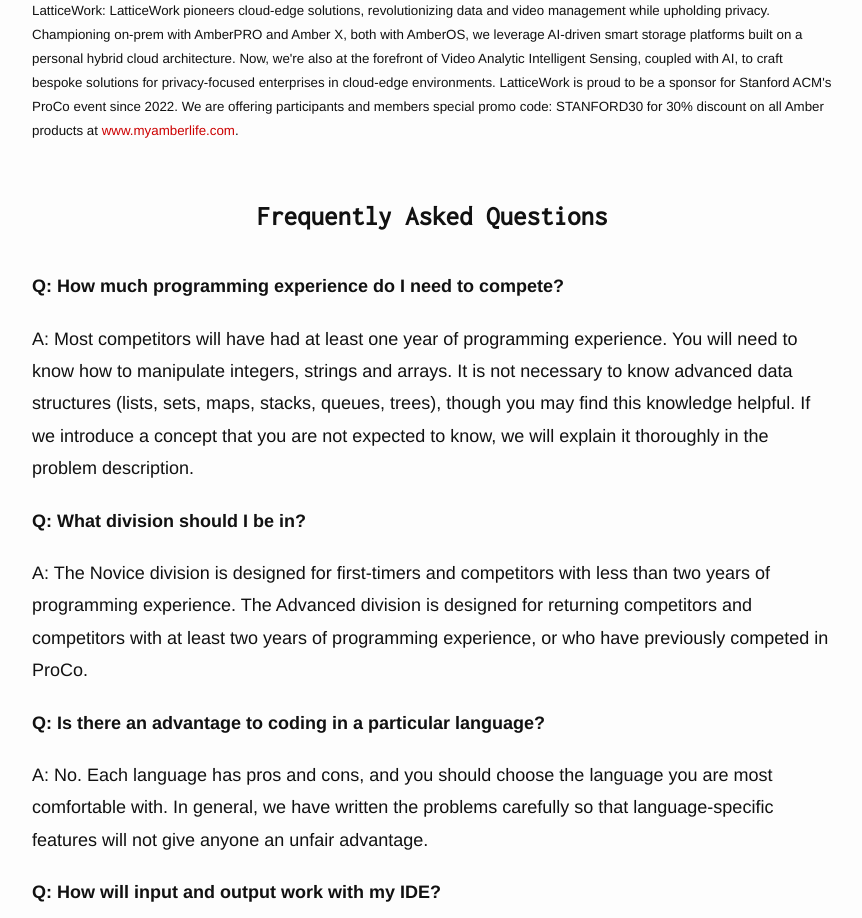
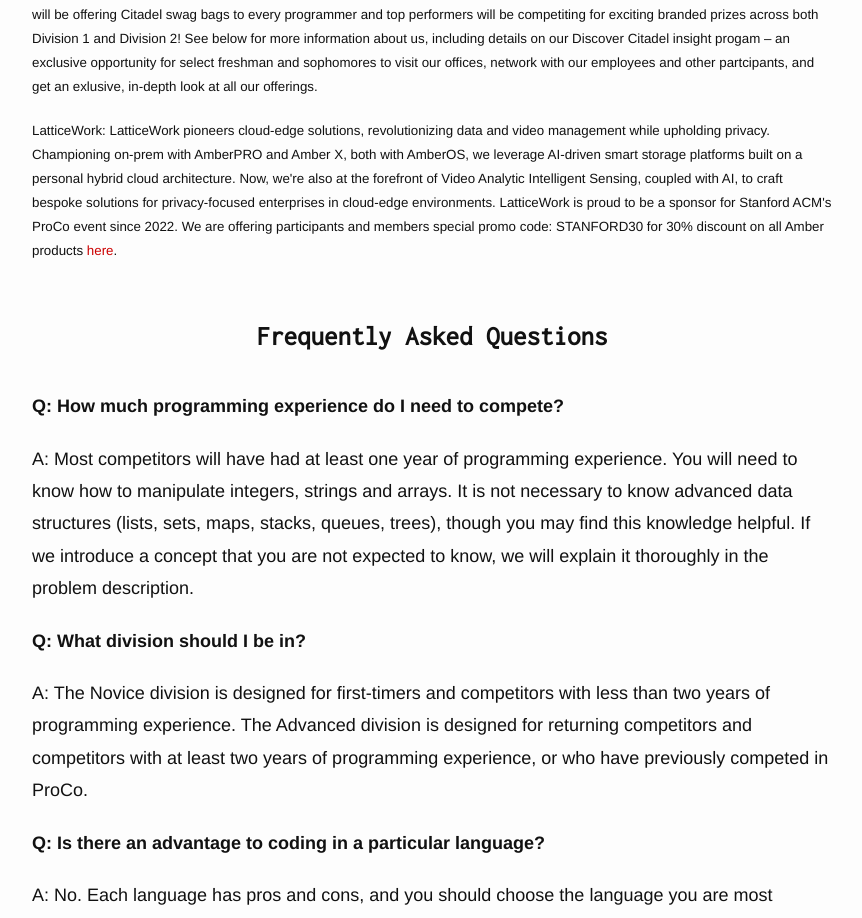
Before and after one commit to EricCui2005/Stanford-ACM, a Next.js app: page /proco in a window 1280 px wide. Shown: the part 2365-3283 px from the top of the page, without its empty margins (388-1250 px from the left). Built offline with nearby package versions, Linux system fonts and the light colour scheme.

Commit message:
deploy: StanfordACM/Stanford-ACM@3be3a825a3fcd1b6f3a432143ed9a56076c3bdae

```diff
--- a/pages/proco.tsx
+++ b/pages/proco.tsx
@@ -100,6 +100,13 @@ export default function Contact() {
             <SponsorRowImage
               src="/logos/amber.png"
               alt="Amber by LatticeWork"
+              onClick={() =>
+                window.open(
+                  'https://www.latticeworkinc.com/hardware/amberpro/',
+                  '_blank'
+                )
+              }
+              style={{ cursor: 'pointer' }}
             />
           </SponsorRow>
           <SponsorRow>
@@ -142,9 +149,12 @@ export default function Contact() {
           solutions for privacy-focused enterprises in cloud-edge environments.
           LatticeWork is proud to be a sponsor for Stanford ACM&apos;s ProCo
           event since 2022. We are offering participants and members special
-          promo code: STANFORD30 for 30% discount on all Amber products at{' '}
-          <LinkComponent href="https://www.myamberlife.com" target="_blank">
-            www.myamberlife.com
+          promo code: STANFORD30 for 30% discount on all Amber products{' '}
+          <LinkComponent
+            href="https://www.latticeworkinc.com/brands/amber/"
+            target="_blank"
+          >
+            here
           </LinkComponent>
           .
         </SponsorParagraph>
```
Also changed, not shown: public/logos/amber.png.
